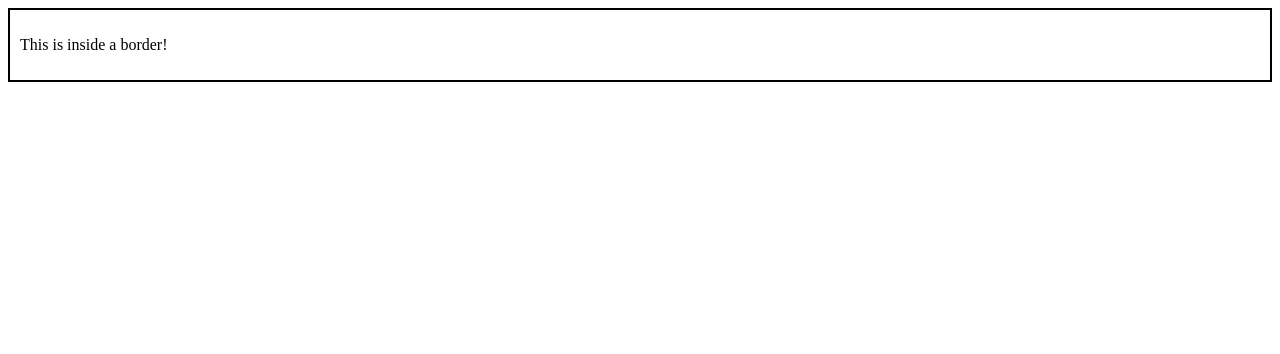
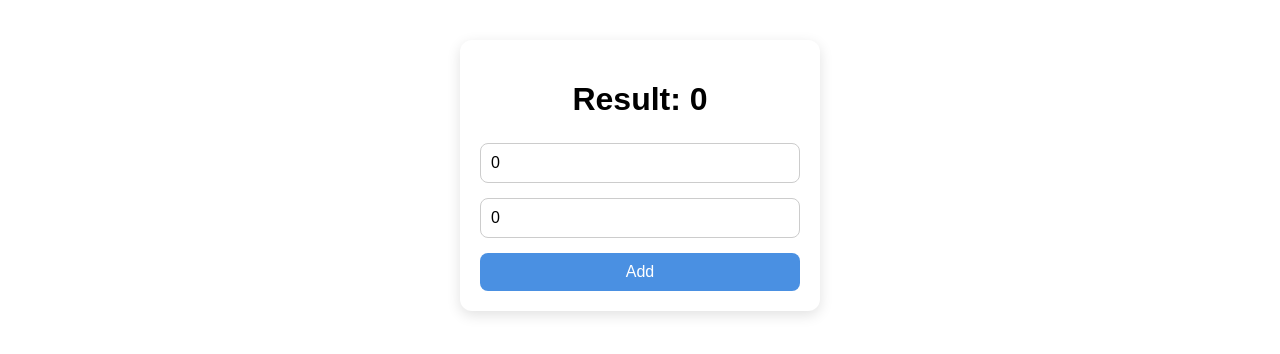
Before and after one commit to sayyedrabeeh/Python-FullStack, a React (Create React App) app in the folder full_react/: page / in a window 1280 px wide. Shown: the top 354 px of the page. Built offline with nearby package versions, Linux system fonts and the light colour scheme.

Commit message:
Add number when button click

```diff
--- a/full_react/src/index.js
+++ b/full_react/src/index.js
@@ -26,9 +26,9 @@ import ReactDOM from 'react-dom/client';
 // import Fetchdata from './react1/pratical/axios_fetchdata';
 // import Parent from './react1/pratical/siblings_communiaction';
 // import Parent from './react1/pratical/siblings_context';
-import App from './react1/pratical/HOC';
+// import App from './react1/pratical/HOC';
 // import PromiseExample from './react1/pratical/promise';
-
+import Addtwo from './react1/pratical/add_two_number';
 import { Provider } from 'react-redux'
 
 
@@ -47,7 +47,8 @@ root.render(
       <CounterDisplay/>
       </PersistGate>
     </Provider> */}
-    <App/>
+    {/* <App/> */}
+    <Addtwo/>
     {/* <Fetchdata /> */}
     {/* <PromiseExample/> */}
     {/* <Parent/> */}
--- /dev/null
+++ b/full_react/src/react1/pratical/add_two_number.jsx
@@ -0,0 +1,69 @@
+import React, { useState } from "react";
+
+export default function Addtwo() {
+
+  const [num1, setNum1] = useState(0);
+  const [num2, setNum2] = useState(0);
+  const [result, setResult] = useState(0);
+
+  const add = () => {
+    setResult(Number(num1) + Number(num2));
+  };
+
+  const containerStyle = {
+    maxWidth: "320px",
+    margin: "40px auto",
+    padding: "20px",
+    borderRadius: "12px",
+    background: "#fff",
+    boxShadow: "0px 4px 14px rgba(0,0,0,0.12)",
+    display: "flex",
+    flexDirection: "column",
+    gap: "15px",
+    fontFamily: "Arial, sans-serif",
+  };
+
+  const inputStyle = {
+    padding: "10px",
+    border: "1px solid #ccc",
+    borderRadius: "8px",
+    fontSize: "16px",
+  };
+
+  const buttonStyle = {
+    padding: "10px",
+    border: "none",
+    borderRadius: "8px",
+    background: "#4a90e2",
+    color: "white",
+    fontSize: "16px",
+    cursor: "pointer",
+    transition: "0.25s",
+  };
+
+  return (
+    <div style={containerStyle}>
+      <h1 style={{ textAlign: "center", marginBottom: "10px" }}>
+        Result: {result}
+      </h1>
+
+      <input
+        style={inputStyle}
+        onChange={(e) => setNum1(e.target.value)}
+        value={num1}
+        placeholder="Write num1"
+      />
+
+      <input
+        style={inputStyle}
+        onChange={(e) => setNum2(e.target.value)}
+        value={num2}
+        placeholder="Write num2"
+      />
+
+      <button style={buttonStyle} onClick={add}>
+        Add
+      </button>
+    </div>
+  );
+}
```
